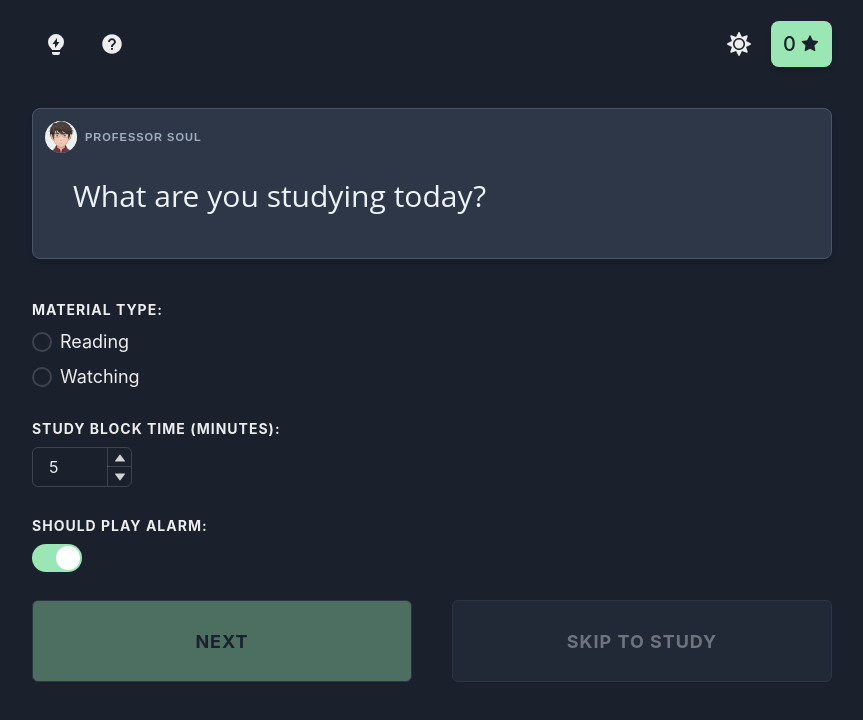
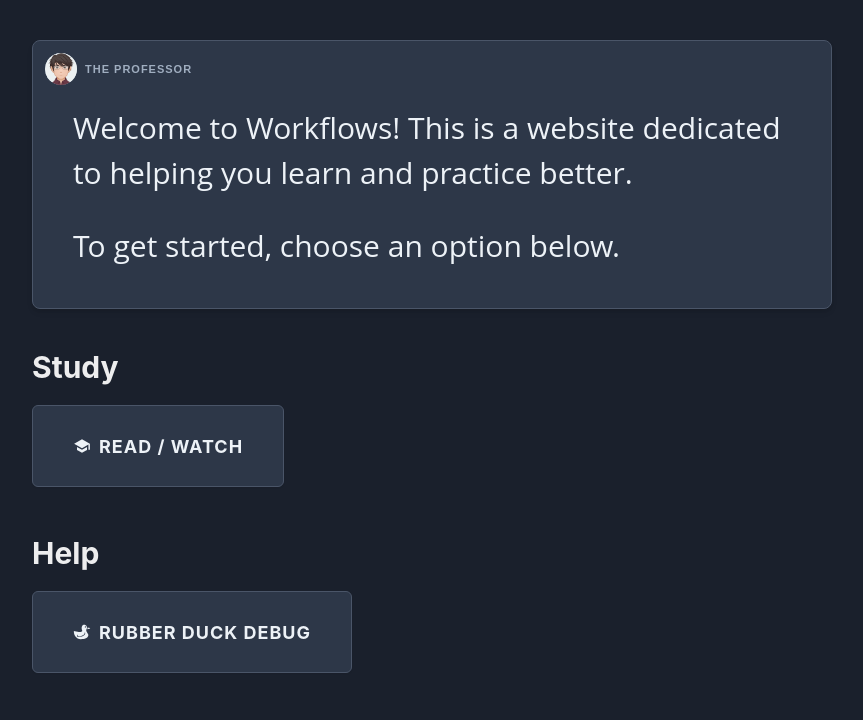
Before and after one commit to Philosocode/workflows, a React (Create React App) app: page / in a window 1280 px wide. Before the commit this address led to /consume/1. Shown: the top 720 px of the page, without its empty margins (208-1071 px from the left). Built offline with nearby package versions, Linux system fonts and the light colour scheme; what react-mde, showdown would draw is missing.

Commit message:
Add home page

```diff
--- a/src/avatars/data/soul.avatar.ts
+++ b/src/avatars/data/soul.avatar.ts
@@ -4,7 +4,7 @@ import soulImage from "../assets/soul.png";
 
 export const soul: IAvatarConfig = {
   bg: {
-    light: "gray.50",
+    light: "gray.100",
     dark: "gray.700",
   },
   borderColor: {
@@ -19,7 +19,7 @@ export const soul: IAvatarConfig = {
     light: "gray.500",
     dark: "gray.400",
   },
-  name: "Professor Soul",
+  name: "The Professor",
   imageSrc: soulImage,
   fontFamily: "Open Sans, Helvetica, sans-serif",
 };
--- a/src/navbar/components/app-navbar.component.tsx
+++ b/src/navbar/components/app-navbar.component.tsx
@@ -1,5 +1,7 @@
 import { ReactNode } from "react";
-import { HStack } from "@chakra-ui/react";
+import { Box, HStack } from "@chakra-ui/react";
+
+import { Logo } from "shared/components/logo.component";
 
 interface IProps {
   leftSlot?: ReactNode;
@@ -9,6 +11,9 @@ export function AppNavbar(props: IProps) {
   return (
     <HStack as="nav" justify="space-between" mt={5} mb={10}>
       <HStack>{props.leftSlot}</HStack>
+      <Box>
+        <Logo />
+      </Box>
       <HStack>{props.rightSlot}</HStack>
     </HStack>
   );
--- /dev/null
+++ b/src/shared/components/logo.component.tsx
@@ -0,0 +1,39 @@
+import { Text, useColorModeValue } from "@chakra-ui/react";
+import { Link } from "react-router-dom";
+
+import { theme } from "shared/styles/theme";
+
+export function Logo() {
+  const styles = {
+    bg: useColorModeValue("gray.100", "gray.600"),
+    hoverBg: useColorModeValue("green.500", "green.200"),
+    textColor: useColorModeValue("gray.700", "gray.50"),
+    hoverTextColor: useColorModeValue("gray.50", "gray.700"),
+  };
+
+  const { transition } = theme.animations;
+
+  return (
+    <Link to="/">
+      <Text
+        bg={styles.bg}
+        textColor={styles.textColor}
+        px={3}
+        py={1}
+        fontSize="2xl"
+        rounded="lg"
+        fontWeight="bold"
+        transition={`${transition("border-radius")}, ${transition(
+          "background",
+        )}, ${transition("color")}`}
+        _hover={{
+          bg: styles.hoverBg,
+          rounded: "50%",
+          textColor: styles.hoverTextColor,
+        }}
+      >
+        W
+      </Text>
+    </Link>
+  );
+}
--- /dev/null
+++ b/src/shared/pages/home.page.tsx
@@ -0,0 +1,62 @@
+import { Box, Heading, VStack } from "@chakra-ui/react";
+import { IoMdSchool } from "react-icons/io";
+import { GiPlasticDuck } from "react-icons/gi";
+import { Link } from "react-router-dom";
+
+import { CardButtonGrid } from "shared/components/button/card-button-grid.component";
+import { CardButton } from "shared/components/button/card-button.component";
+import { DUCK_DEBUG_BASE_PATH } from "duck-debug/routes/duck-debug.route";
+import { Message } from "message/components/message.component";
+import { Messages } from "message/components/messages.component";
+
+export function HomePage() {
+  return (
+    <>
+      <HomeMessage />
+      <VStack spacing={{ base: 10, md: 12 }} alignItems="start">
+        <Box>
+          <Heading size="lg">Study</Heading>
+          <CardButtonGrid mt={5}>
+            <Link to="/consume/1">
+              <CardButton color="gray" icon={IoMdSchool}>
+                Read / Watch
+              </CardButton>
+            </Link>
+          </CardButtonGrid>
+        </Box>
+
+        <Box>
+          <Heading size="lg">Help</Heading>
+          <CardButtonGrid mt={5}>
+            <Link
+              to={{
+                pathname: `${DUCK_DEBUG_BASE_PATH}/1`,
+                state: { from: "/" },
+              }}
+            >
+              <CardButton color="gray" icon={GiPlasticDuck}>
+                Rubber Duck Debug
+              </CardButton>
+            </Link>
+          </CardButtonGrid>
+        </Box>
+      </VStack>
+    </>
+  );
+}
+
+function HomeMessage() {
+  return (
+    <Box mt={10} w="full">
+      <Message>
+        <Messages>
+          <Box>
+            Welcome to Workflows! This is a website dedicated to helping you
+            learn and practice better.
+          </Box>
+          <Box>To get started, choose an option below.</Box>
+        </Messages>
+      </Message>
+    </Box>
+  );
+}
--- a/src/shared/routes/root-router.component.tsx
+++ b/src/shared/routes/root-router.component.tsx
@@ -4,6 +4,7 @@ import { consumeRoutes } from "consume/routes/consume.routes";
 import { ConsumePage } from "consume/pages/consume.page";
 import { duckDebugRoutes } from "duck-debug/routes/duck-debug.route";
 import { DuckDebugPage } from "duck-debug/pages/duck-debug.page";
+import { HomePage } from "shared/pages/home.page";
 
 const _pageRoutes = [
   { path: "/consume", component: ConsumePage },
@@ -20,7 +21,7 @@ export function RootRouter() {
       {pageRoutes.map((route) => route)}
 
       <Switch>
-        <Route path="/" exact render={() => <Redirect to="/consume/1" />} />
+        <Route path="/" exact component={HomePage} />
 
         {consumeRoutes.map((route) => route)}
         <Route path="/consume" render={() => <Redirect to="/consume/1" />} />
```
Also changed, not shown: src/shared/assets/zephyr.svg (added).
